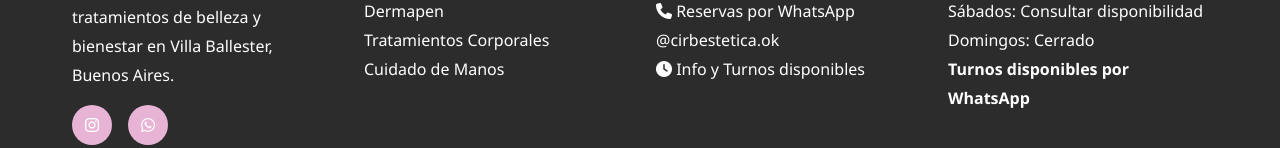
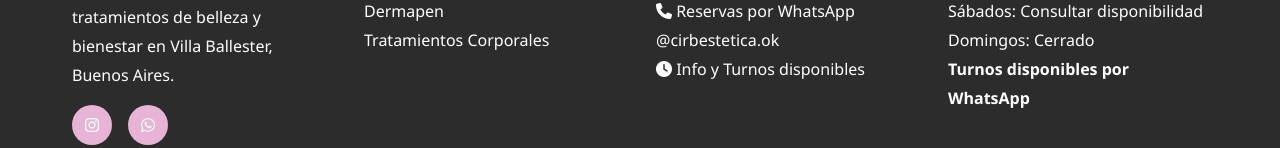
Before and after one commit to seremprendeads/spa-prueba, a plain HTML site: page index.html in a window 1280 px wide. Shown: the part 9917-10065 px from the top of the page. Drawn offline with Linux system fonts and the light colour scheme.

Commit message:
Update index.html

```diff
--- a/index.html
+++ b/index.html
@@ -521,8 +521,7 @@
                     <a href="#servicios">Limpieza Facial</a><br>
                     <a href="#servicios">Dermapen</a><br>
                     <a href="#servicios">Tratamientos Corporales</a><br>
-                    <a href="#servicios">Cuidado de Manos</a>
-                </div>
+                    </div>
                 <div class="footer-section">
                     <h3>Contacto</h3>
                     <p><i class="fas fa-map-marker-alt"></i> Villa Ballester, Buenos Aires, Argentina</p>
```
